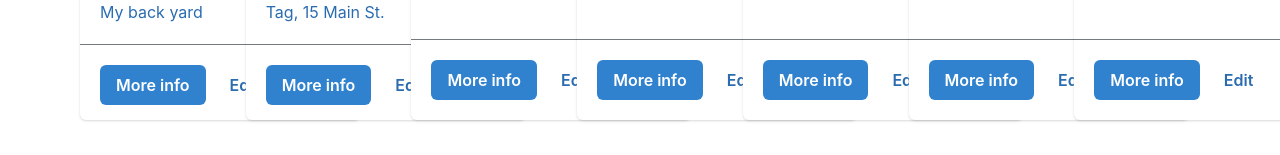
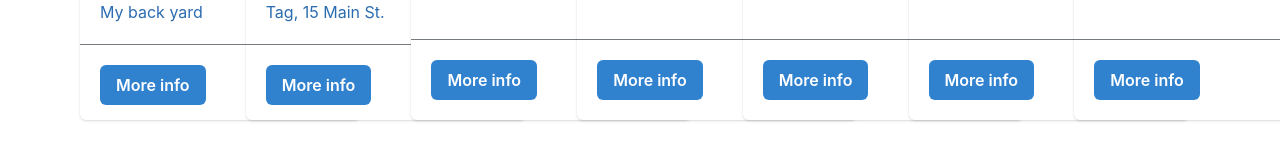
Before and after one commit to DutchCodeCurious/Last_React, a React (Vite) app: page / in a window 1280 px wide. Shown: the part 531-686 px from the top of the page. Built offline with nearby package versions, Linux system fonts and the light colour scheme; data requests are answered from the project's data file.

Commit message:
Rules for edit & delete

```diff
--- a/src/components/EventCard.jsx
+++ b/src/components/EventCard.jsx
@@ -12,8 +12,11 @@ import {
   Heading,
   Text,
 } from "@chakra-ui/react";
+import { useActiveUser } from "../context/activeUser";
 
 export const EventCard = ({ event }) => {
+  const { activeUser } = useActiveUser();
+
   return (
     <Card w="280px" h="440px">
       <CardBody>
@@ -37,6 +40,7 @@ export const EventCard = ({ event }) => {
           >
             More info
           </Button>
+          {activeUser && activeUser.id === event.createdBy ? (
             <Button
               variant="ghost"
               colorScheme="blue"
@@ -45,6 +49,7 @@ export const EventCard = ({ event }) => {
             >
               Edit
             </Button>
+          ) : null}
         </ButtonGroup>
       </CardFooter>
     </Card>
--- a/src/pages/EventPage.jsx
+++ b/src/pages/EventPage.jsx
@@ -9,11 +9,13 @@ import {
   showSuccessToast,
   showErrorToast,
 } from "../components/toastNotifications";
+import { useActiveUser } from "../context/activeUser";
 
 export const EventPage = () => {
   const [event, setEvent] = useState(null);
   const [user, setUser] = useState(null);
   const { id } = useParams();
+  const { activeUser } = useActiveUser("");
   const navigate = useNavigate();
 
   const handleDelete = async (id) => {
@@ -44,6 +46,7 @@ export const EventPage = () => {
     return <div>loading...</div>;
   }
 
+  console.log(activeUser);
   return (
     <>
       <div className="event_detail">
@@ -55,6 +58,8 @@ export const EventPage = () => {
       <div className="event_user">
         <UserCard user={user} />
       </div>
+
+      {activeUser && activeUser.id === event.createdBy ? (
         <div className="event_buttons">
           <Button
             className="event_button"
@@ -67,6 +72,7 @@ export const EventPage = () => {
             Delete
           </Button>
         </div>
+      ) : null}
     </>
   );
 };
```
Lines whose indentation alone changed are shown as unchanged.
